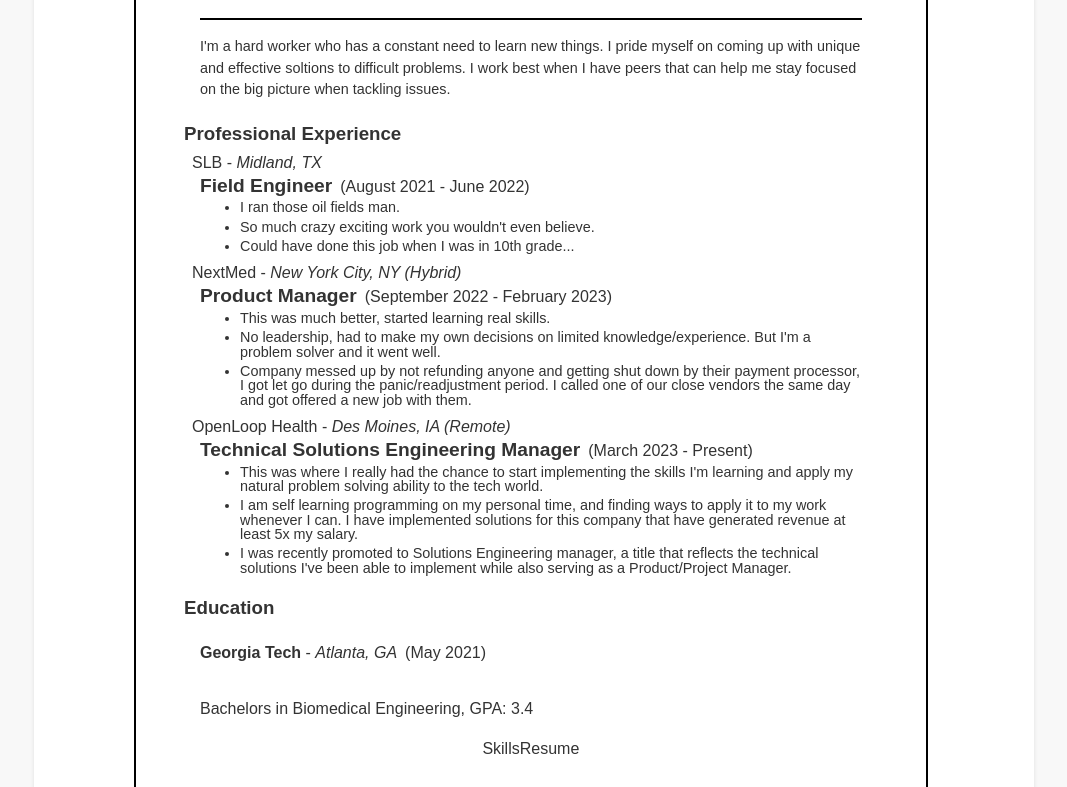
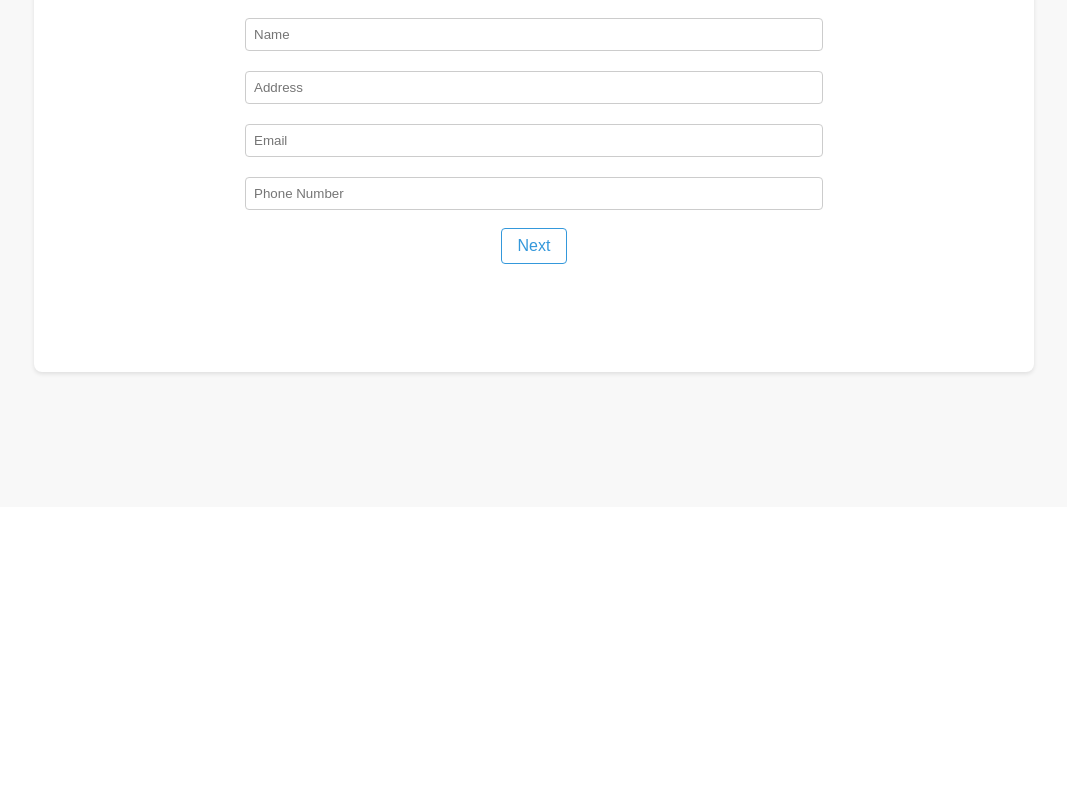
Before and after one commit to deviweik/TheOdinProject, a React (Vite) app in the folder React/projects/resume-builder/: page / in a window 1280 px wide. Shown: the part 293-1080 px from the top of the page, without its empty margins (106-1173 px from the left). After the commit the page ends 800 px from the top, so only its background shows below. Built offline with nearby package versions, Linux system fonts and the light colour scheme.

Commit message:
ResumeBuilder - Full Draft 1 Complete

```diff
--- a/React/projects/resume-builder/src/components/Stepper.jsx
+++ b/React/projects/resume-builder/src/components/Stepper.jsx
@@ -135,14 +135,14 @@
 
   return (
     <div className='formMain'>
-      <Resume
+      {/* <Resume
         formData={formData}
-      />
-      {/* {renderStep()}
+      /> */}
+      {renderStep()}
       <div className={step === 2 ? 'navButtonContainer hidden' : 'navButtonContainer'}>
         {step > 0 && <button className="defaultButton" onClick={prevStep}>Prev</button>}
         <button className={validationMet ? 'defaultButton' : 'defaultButton validationUnmet'} onClick={nextStep}>Next</button>
-      </div> */}
+      </div>
     </div>
   );
 };
--- a/React/projects/resume-builder/src/components/form/WorkExperienceFormDetails.jsx
+++ b/React/projects/resume-builder/src/components/form/WorkExperienceFormDetails.jsx
@@ -62,7 +62,7 @@
       <textarea
         className='defaultLongTextInput'
         value={bullets[selectedBulletId].value || ''}
-        placeholder="Enter your skills here."
+        placeholder="Enter more details about your role here."
         onChange={updateBullets}
       />
       <TileSelector
--- a/React/projects/resume-builder/src/components/resume/Resume.jsx
+++ b/React/projects/resume-builder/src/components/resume/Resume.jsx
@@ -117,7 +117,7 @@
 };
 
 const Resume = ({ formData }) => {
-  formData = testData;
+  // formData = testData;
   if (formData.personalDetails.name) {
     return (
       <div className='resume'>
--- a/React/projects/resume-builder/src/components/resume/SkillsResume.jsx
+++ b/React/projects/resume-builder/src/components/resume/SkillsResume.jsx
@@ -2,8 +2,15 @@
 
 const SkillsResume = ({ formData }) => {
   return (
-    <div>
-      <p>SkillsResume</p>
+    <div className='skillsContainer'>
+      <h3 className='header'>Additional Skills</h3>
+      <div className='skillsListContainer'>
+          <ul className='skillsList'>
+            {formData.map((skill) => (
+              <li key={skill.id} className='skill'>{skill.value}</li>
+            ))}
+          </ul>
+        </div>
     </div>
   );
 };
--- a/React/projects/resume-builder/src/styles/styles.css
+++ b/React/projects/resume-builder/src/styles/styles.css
@@ -236,7 +236,7 @@
 }
 
 .resume .workExperienceContainer .roleContainer {
-  margin-bottom: 0.5rem;
+  margin-bottom: 1rem;
 }
 
 .resume .workExperienceContainer .roleContainer * {
@@ -266,6 +266,11 @@
   font-size: 0.9rem;
   line-height: 100%;
   margin-bottom: 0.3rem;
+  margin-left: -0.5rem;
+}
+
+.resume .workExperienceContainer .roleContainer .bulletsContainer .bulletsList {
+  margin-top: 0.5rem;
 }
 
 /* Education */
@@ -274,10 +279,41 @@
   text-align: left;
 }
 
+.resume .educationContainer .header {
+  margin-left: -1rem;
+}
+
 .resume .educationContainer .schoolContainer {
   display: flex;
+  margin-left: -0.5rem;
+}
+
+.resume .educationContainer * {
+  margin: 0;
 }
 
 .resume .educationContainer .schoolContainer .gradDate {
   margin-left: 0.5rem;
 }
+
+/* Skills */
+
+.resume .skillsContainer {
+  text-align: left;
+}
+
+.resume .skillsContainer .header{
+  margin-left: -1rem;
+  margin-bottom: 0;
+}
+
+.resume .skillsContainer .skillsListContainer * {
+  font-size: 0.9rem;
+  line-height: 100%;
+  margin-bottom: 0.3rem;
+  margin-left: -0.5rem;
+}
+
+.resume .skillsContainer .skillsListContainer .skillsList {
+  margin-top: 0.5rem;
+}
```
